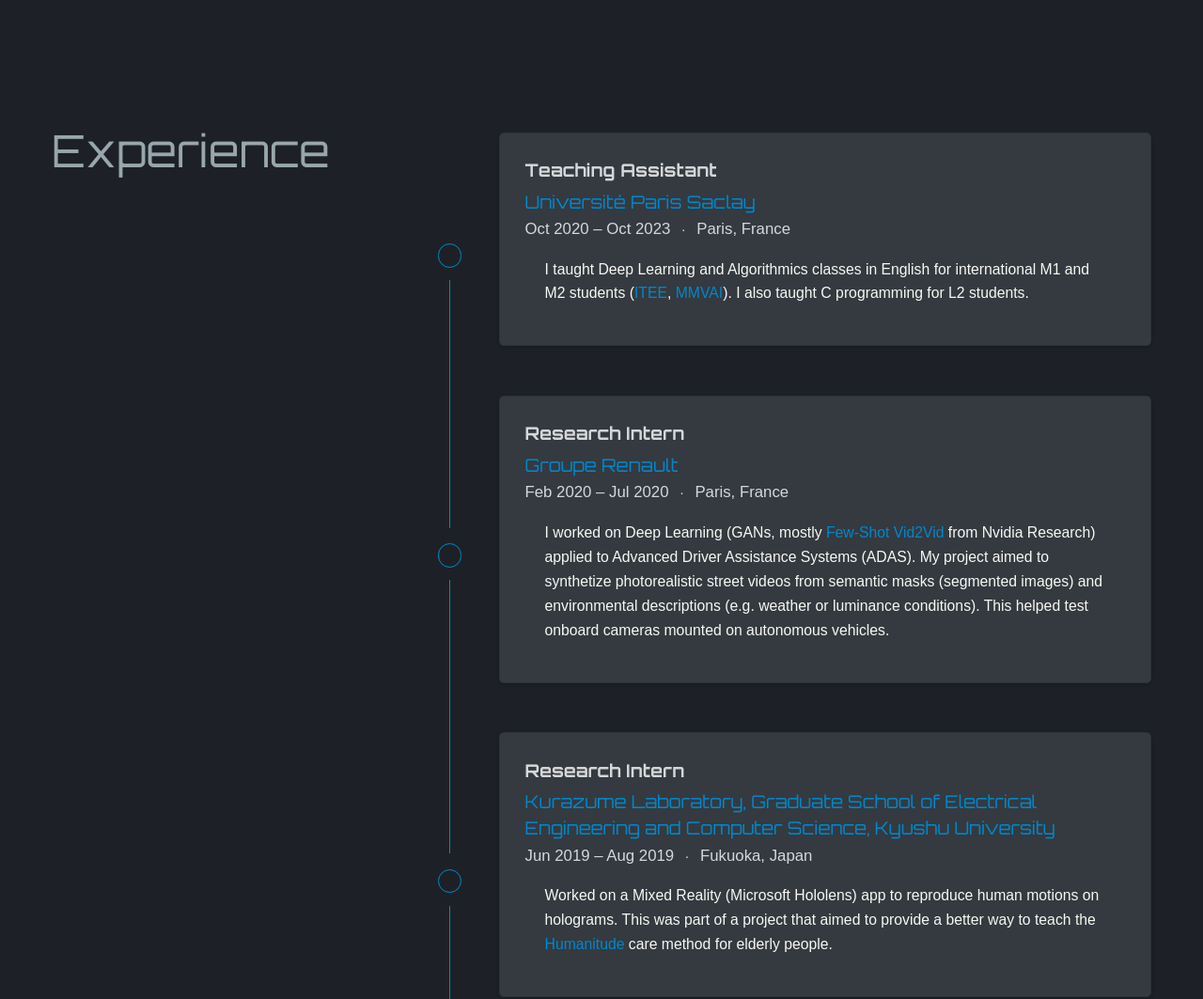
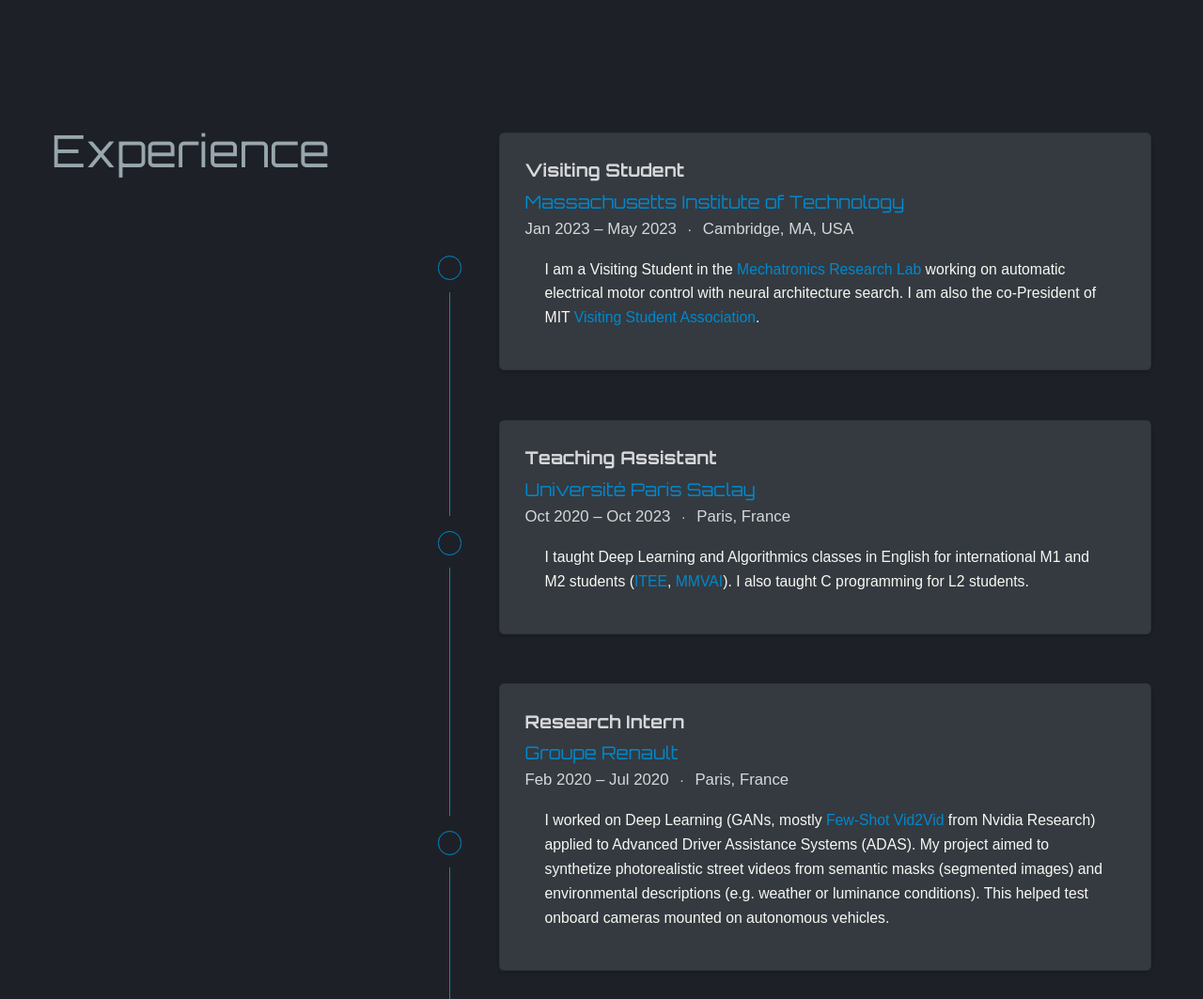
Before and after one commit to aheuillet/aheuillet.github.io, a plain HTML site: page index.html in a window 1280 px wide. Shown: the part 920-1983 px from the top of the page at 94% size. Drawn offline with nearby package versions, Linux system fonts and the light colour scheme; some icons are missing; a web font is replaced by a local one.

Commit message:
updated websites

```diff
--- a/index.html
+++ b/index.html
@@ -28,7 +28,7 @@
 
 
 
-  <meta name="description" content="PhD student in Deep Learning at IBISC Lab, Université Paris-Saclay. Incoming Visiting Student at MIT.">
+  <meta name="description" content="PhD student in Deep Learning at IBISC Lab, Université Paris-Saclay. Visiting Student at MIT.">
 
 
   <link rel="alternate" hreflang="en-us" href="https://aheuillet.github.io/">
@@ -115,7 +115,7 @@
   <meta property="og:site_name" content="Alexandre Heuillet - Personal Webpage">
   <meta property="og:url" content="https://aheuillet.github.io/">
   <meta property="og:title" content="Alexandre Heuillet - Personal Webpage">
-  <meta property="og:description" content="PhD student in Deep Learning at IBISC Lab, Université Paris-Saclay. Incoming Visiting Student at MIT."><meta property="og:image" content="https://aheuillet.github.io/img/icon-192.png">
+  <meta property="og:description" content="PhD student in Deep Learning at IBISC Lab, Université Paris-Saclay. Visiting Student at MIT."><meta property="og:image" content="https://aheuillet.github.io/img/icon-192.png">
   <meta property="twitter:image" content="https://aheuillet.github.io/img/icon-192.png"><meta property="og:locale" content="en-us">
 
 
@@ -446,7 +446,7 @@
 
       <div class="portrait-title">
         <h2>Alexandre Heuillet</h2>
-        <h3>PhD student in Deep Learning at IBISC Lab, Université Paris-Saclay. Incoming Visiting Student at MIT.</h3>
+        <h3>PhD student in Deep Learning at IBISC Lab, Université Paris-Saclay. Visiting Student at MIT.</h3>
 
 
         <h3>
@@ -660,6 +660,43 @@
       <div class="col-auto text-center flex-column d-none d-sm-flex">
         <div class="row h-50">
           <div class="col ">&nbsp;</div>
+          <div class="col">&nbsp;</div>
+        </div>
+        <div class="m-2">
+          <span class="badge badge-pill border ">&nbsp;</span>
+        </div>
+        <div class="row h-50">
+          <div class="col border-right">&nbsp;</div>
+          <div class="col">&nbsp;</div>
+        </div>
+      </div>
+
+      <div class="col py-2">
+        <div class="card">
+          <div class="card-body">
+            <h4 class="card-title exp-title text-muted mt-0 mb-1">Visiting Student</h4>
+            <h4 class="card-title exp-company text-muted my-0"><a href="https://mit.edu" target="_blank" rel="noopener">Massachusetts Institute of Technology</a></h4>
+            <div class="text-muted exp-meta">
+              Jan 2023 –
+
+                May 2023
+
+
+                <span class="middot-divider"></span>
+                <span>Cambridge, MA, USA</span>
+
+            </div>
+            <div class="card-text">I am a Visiting Student in the <a href="https://mechatronics.mit.edu/">Mechatronics Research Lab</a> working on automatic electrical motor control with neural architecture search. I am also the co-President of MIT <a href="https://vista.mit.edu">Visiting Student Association</a>.</div>
+          </div>
+        </div>
+      </div>
+    </div>
+
+    <div class="row experience">
+
+      <div class="col-auto text-center flex-column d-none d-sm-flex">
+        <div class="row h-50">
+          <div class="col border-right">&nbsp;</div>
           <div class="col">&nbsp;</div>
         </div>
         <div class="m-2">
@@ -1013,7 +1050,9 @@ Check out our code <a href="https://github.com/Fabien-Couthouis/XAI-in-RL">here<
 
     <!-- raw HTML omitted -->
 <ul>
-<li>A. Heuillet, H. Tabia, H. Arioui, and K. Youcef-Toumi. <strong>D-DARTS: Distributed Differentiable Architecture Search</strong>. <a href="https://arxiv.org/abs/2108.09306">arXiv</a>, 2022.</li>
+<li>A. Heuillet, A. Nasser, H. Arioui and H. Tabia. <strong>Efficient Automation of Neural Network Design: A Survey on Differentiable Neural Architecture Search</strong>. <a href="https://arxiv.org/pdf/2304.05405">arXiv</a>, 2023. <em>Under review at ACM Computing Surveys</em>.</li>
+<li>A. Heuillet, H. Tabia and H. Arioui. <strong>NASiam: Efficient Representation Learning using Neural Architecture Search for Siamese Networks</strong>. <a href="https://arxiv.org/abs/2302.00059">arXiv</a>. <em>Accepted at INNS DLAI 2023</em>.</li>
+<li>A. Heuillet, H. Tabia, H. Arioui, and K. Youcef-Toumi. <strong>D-DARTS: Distributed Differentiable Architecture Search</strong>. <a href="https://arxiv.org/abs/2108.09306">arXiv</a>, 2022. <em>Under review at Pattern Recognition Letters</em>.</li>
 <li>A. Heuillet, F. Couthouis and N. Diaz Rodriguez. <strong>Collective eXplainable AI: Explaining Cooperative Strategies and Agent Contribution in Multiagent Reinforcement Learning With Shapley Values</strong>. <a href="https://ieeexplore.ieee.org/abstract/document/9679742/">IEEE Computational Intelligence Magazine</a>, 2022.</li>
 <li>A. Heuillet, F. Couthouis and N. Diaz Rodriguez. <strong>Explainability in Reinforcement Learning</strong>. <a href="https://www.sciencedirect.com/science/article/pii/S0950705120308145">Knowledge-Based Systems</a>, 2021.</li>
 </ul>
```
Also changed, not shown: 404.html (+2 -2 lines), authors/admin/index.html (+3 -3 lines), authors/index.html (+2 -2 lines), categories/index.html (+2 -2 lines), post/index.html (+2 -2 lines), publication/index.html (+2 -2 lines), publication_types/index.html (+2 -2 lines), tags/index.html (+2 -2 lines), talk/index.html (+2 -2 lines).
